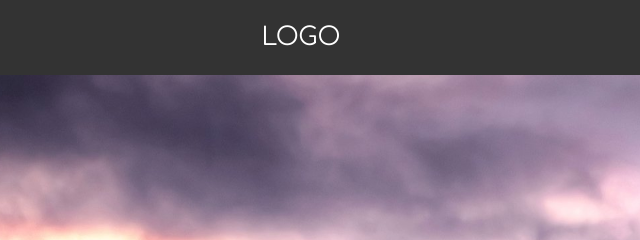
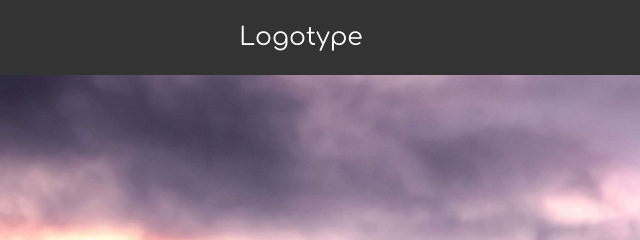
Before and after one commit to ndvex/web, a plain HTML site: page index.html in a window 1280 px wide. Shown: the top 240 px of the page, 147-787 px from the left. Drawn offline with Linux system fonts and the light colour scheme.

Commit message:
Поменял надписть логотипа

```diff
--- a/index.html
+++ b/index.html
@@ -17,7 +17,7 @@
     <div class="header">
       <div class="header-left">
         <div class="logo">
-          <a href="#">LOGO</a>
+          <a href="#">Logotype</a>
         </div>
       </div>
       <div class="menu">
```
